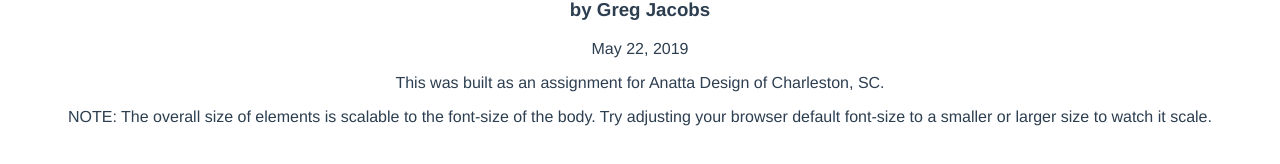
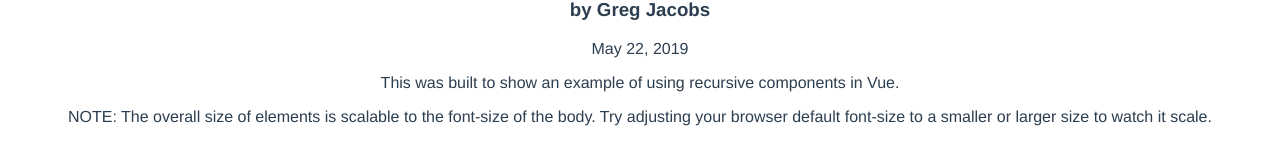
Before and after one commit to GregJacobs82/20190521-tree-nodes, a Vue app: page /about in a window 1280 px wide. Shown: the part 167-331 px from the top of the page. Built offline with nearby package versions, Linux system fonts and the light colour scheme.

Commit message:
Update about

```diff
--- a/src/views/About.vue
+++ b/src/views/About.vue
@@ -3,7 +3,7 @@
         <h1>Tree Nodes</h1>
         <h3>by Greg Jacobs</h3>
         <p>May 22, 2019</p>
-        <p>This was built as an assignment for Anatta Design of Charleston, SC.</p>
+        <p>This was built to show an example of using recursive components in Vue.</p>
         <p>NOTE: The overall size of elements is scalable to the font-size of the body. Try adjusting your browser default font-size to a smaller or larger size to watch it scale.</p>
     </div>
 </template>
```
